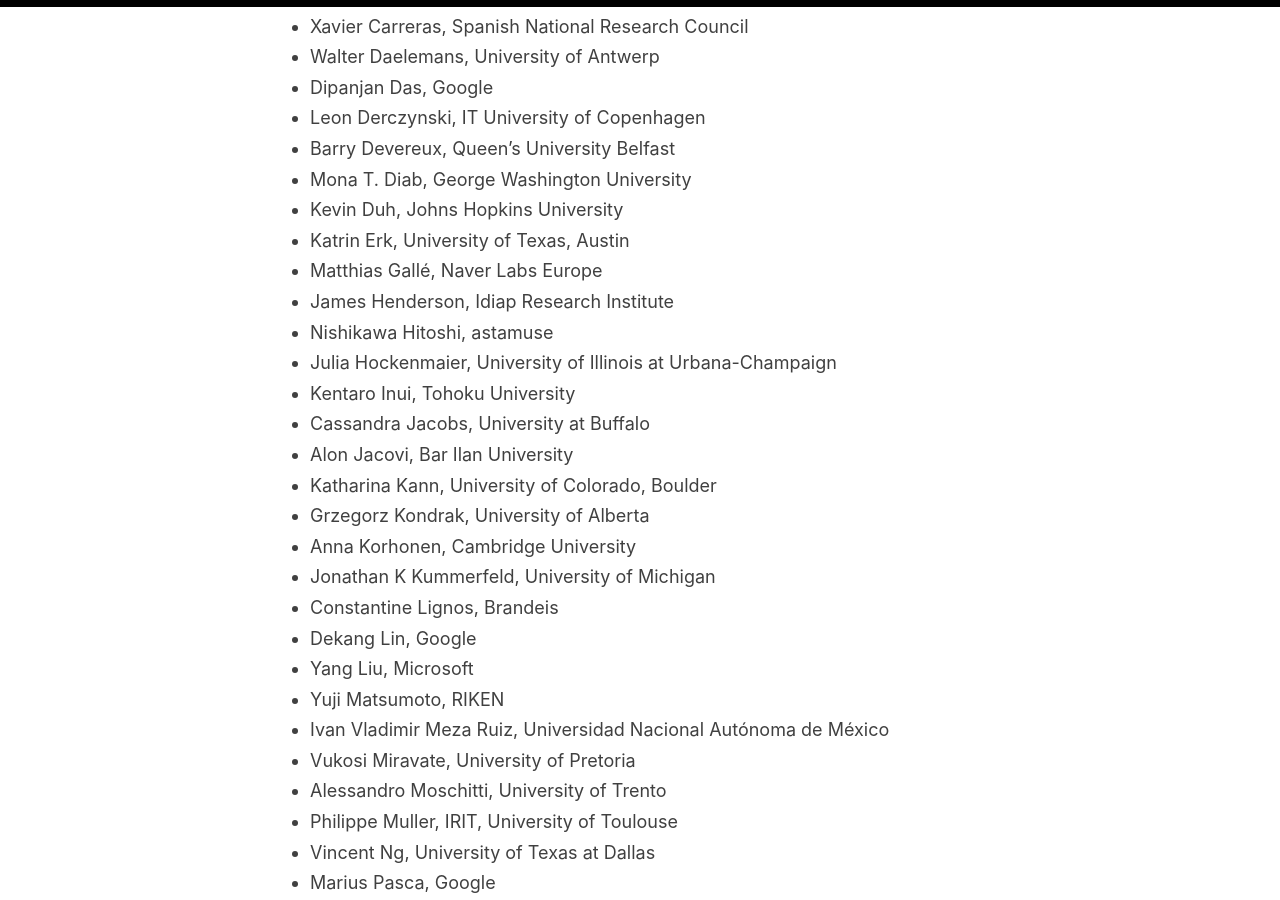
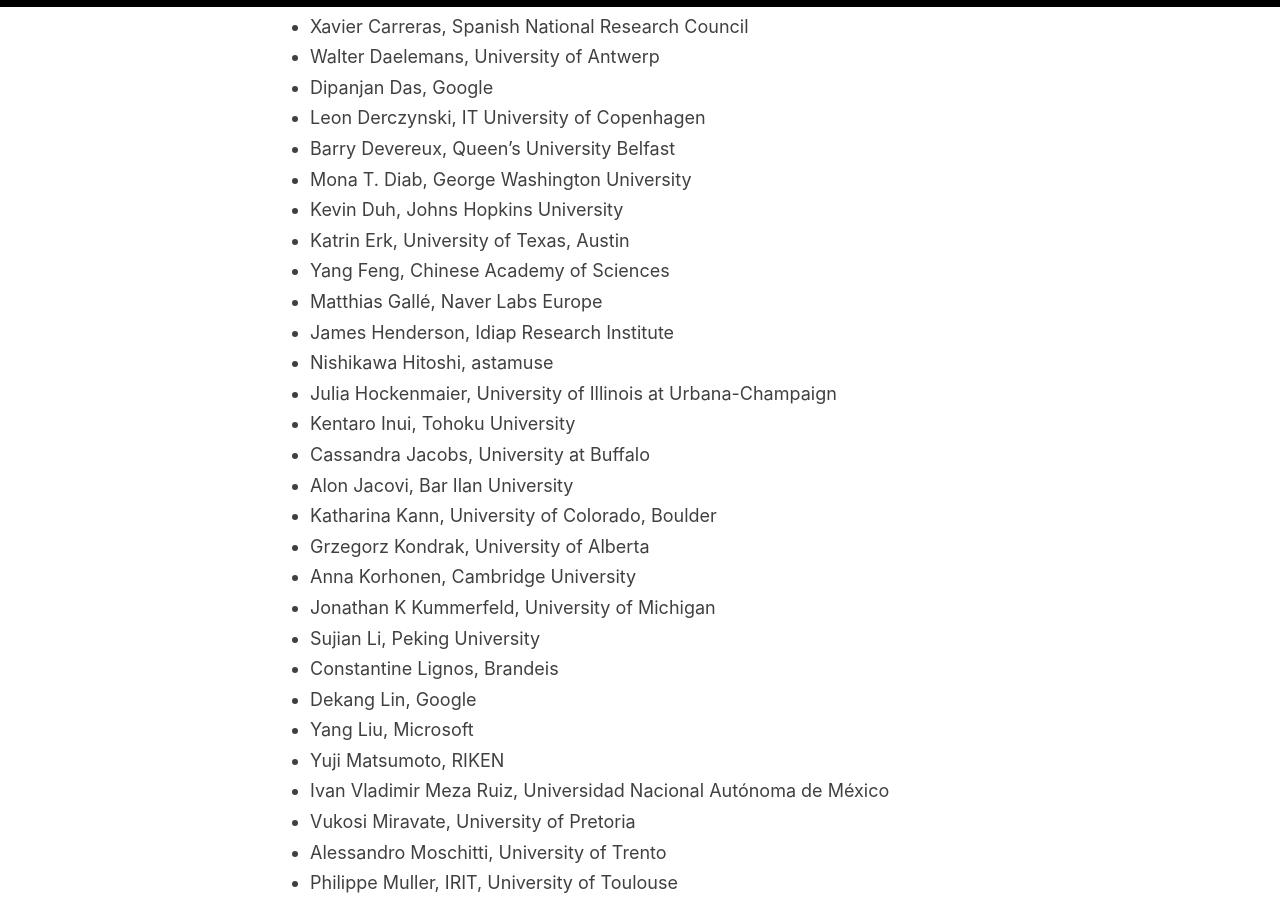
Before and after one commit to amitmerchant1990/reverie, a Jekyll site: the page built from people.md, in a window 1280 px wide and 900 px high, scrolled down 1321 px. Built offline with Jekyll 4.4.1, drawn with Linux system fonts in a browser that asks for light colours.

Commit message:
Update people.md

```diff
--- a/people.md
+++ b/people.md
@@ -49,6 +49,7 @@
 * Mona T. Diab, George Washington University
 * Kevin Duh, Johns Hopkins University
 * Katrin Erk, University of Texas, Austin
+* Yang Feng, Chinese Academy of Sciences
 * Matthias Gallé, Naver Labs Europe
 * James Henderson, Idiap Research Institute
 * Nishikawa Hitoshi, astamuse
@@ -60,6 +61,7 @@
 * Grzegorz Kondrak, University of Alberta
 * Anna Korhonen, Cambridge University
 * Jonathan K Kummerfeld, University of Michigan
+* Sujian Li, Peking University
 * Constantine Lignos, Brandeis
 * Dekang Lin, Google
 * Yang Liu, Microsoft
```
